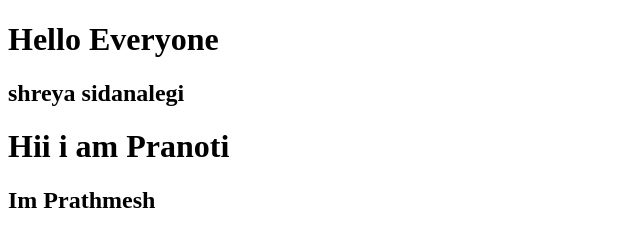
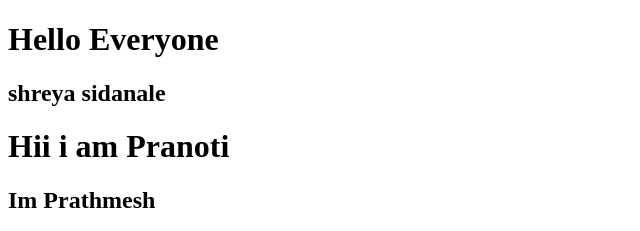
Before and after one commit to navin-oss/gitbranches, a plain HTML site: page index.html in a window 1280 px wide. Shown: the top 231 px of the page, 0-640 px from the left. Drawn offline with Linux system fonts and the light colour scheme.

Commit message:
update by shreya

```diff
--- a/index.html
+++ b/index.html
@@ -7,7 +7,7 @@
 </head>
 <body>
     <h1>Hello Everyone</h1>
-    <h2>shreya sidanalegi</h2>
+    <h2>shreya sidanale</h2>
     <h1>Hii i am Pranoti</h1>
     <h2>Im Prathmesh</h2>
     <h2>Im Navin</h2>
```
